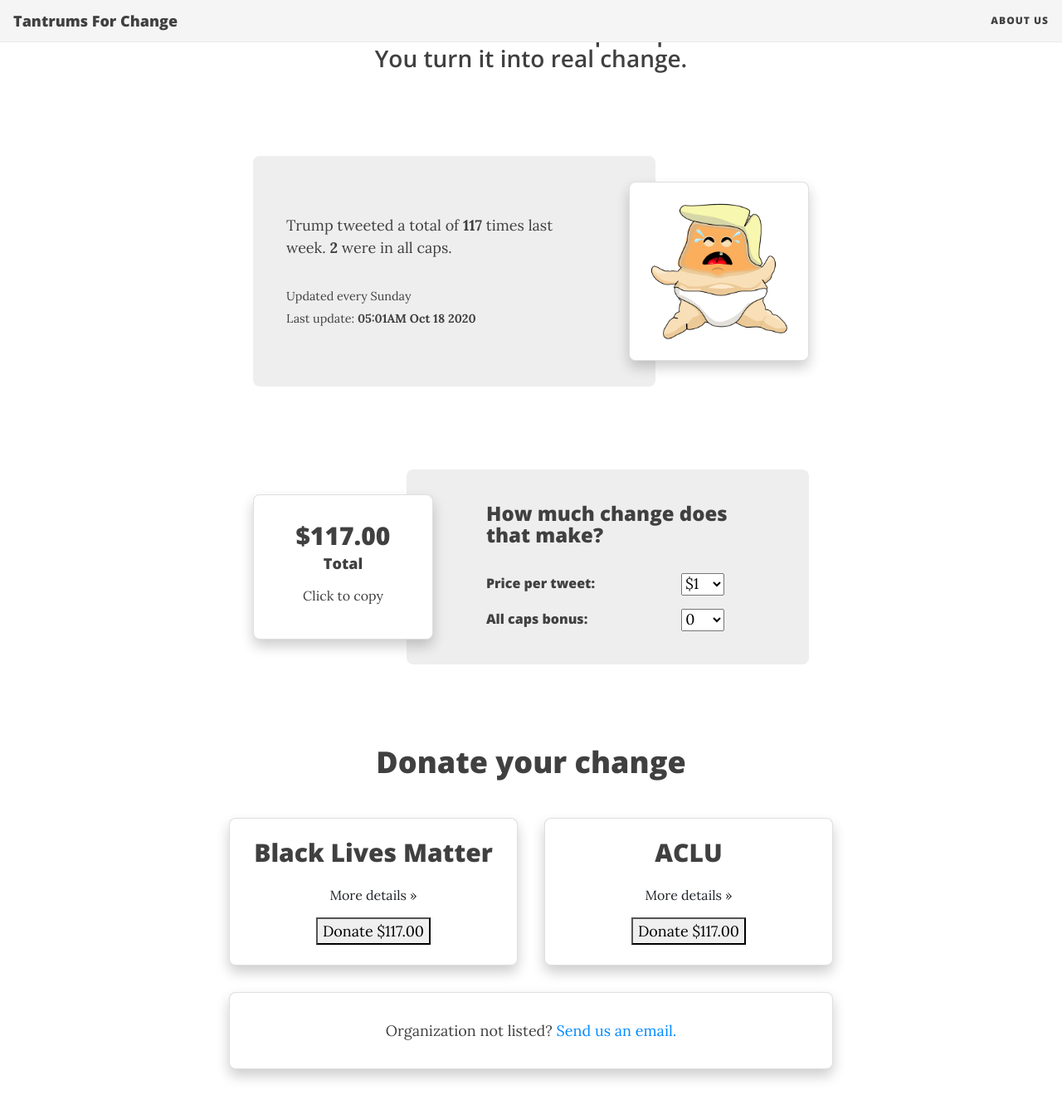
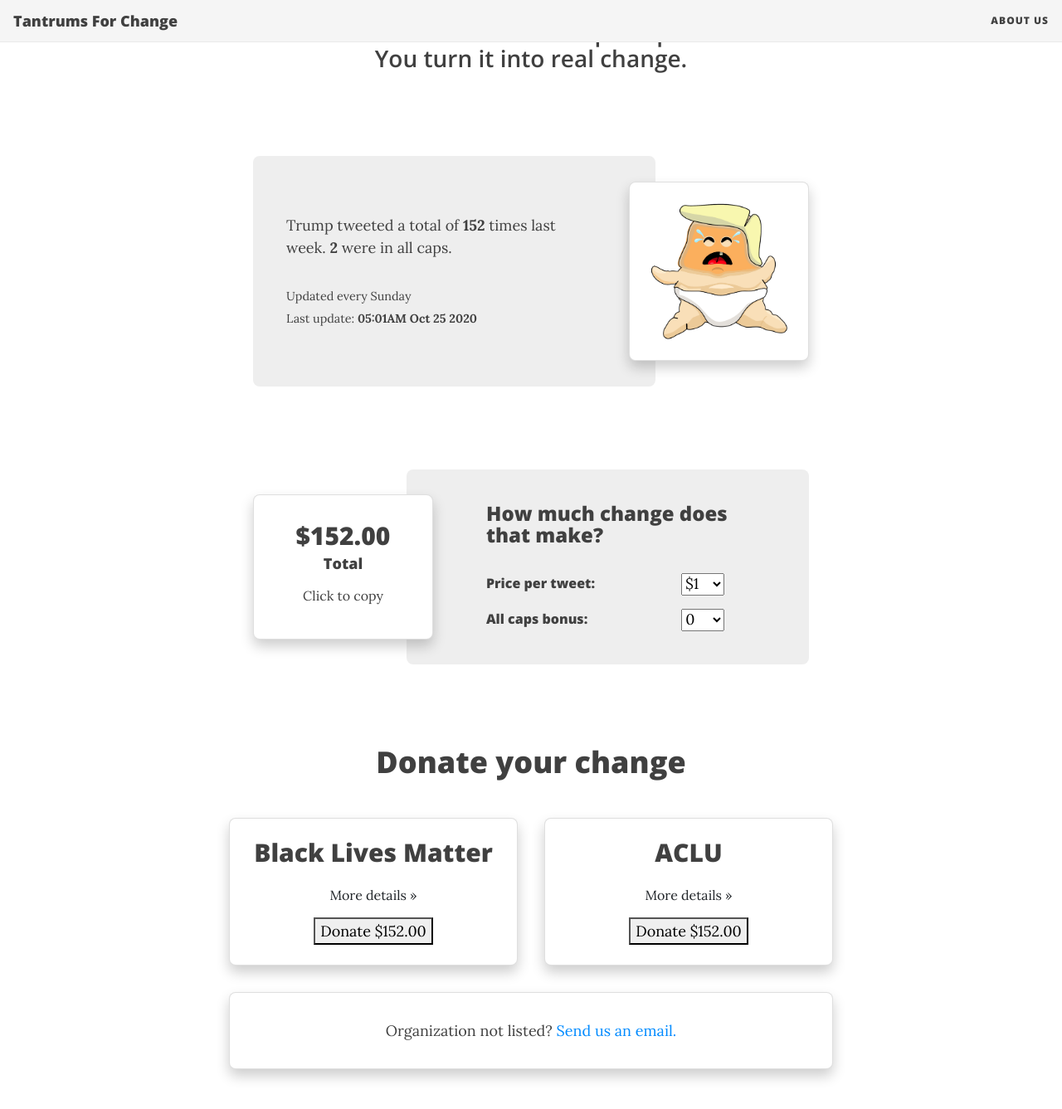
Before and after one commit to tantrumsforchange/tantrumsforchange.github.io, a Jekyll site: the page built from index.html, in a window 1280 px wide and 1400 px high, scrolled down 253 px. Shown: the top 1337 px of the window at 83% size. Built offline with Jekyll 4.4.1, drawn with Linux system fonts in a browser that asks for light colours; nearby versions of some CDN libraries; the list of posts is cut into pages by our own code.

Commit message:
Update Data Test

```diff
--- a/_data/data.yml
+++ b/_data/data.yml
@@ -1,3 +1,3 @@
-tweet_total: 117
+tweet_total: 152
 all_caps: 2
-update_time: 05:01AM Oct 18 2020
+update_time: 05:01AM Oct 25 2020
```
